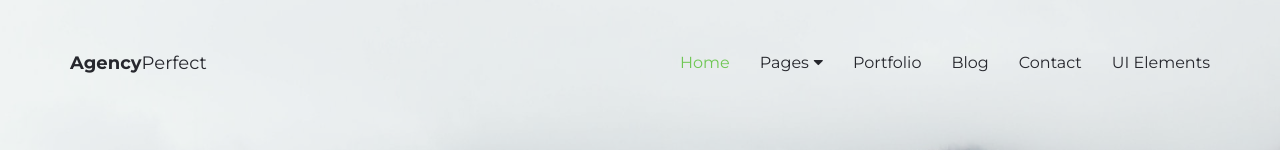
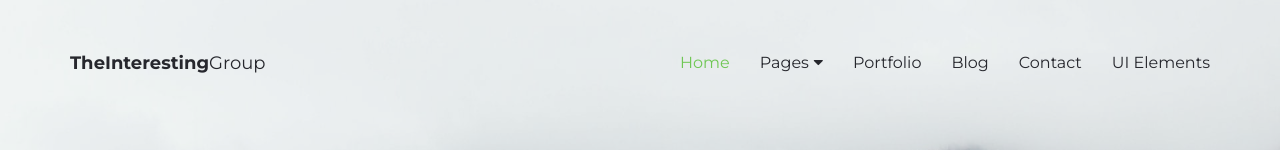
Before and after one commit to FlorenceBixby/CSS, a plain HTML site: page index.html in a window 1280 px wide. Shown: the top 150 px of the page. Drawn offline with nearby package versions, Linux system fonts and the light colour scheme.

Commit message:
Update index.html

```diff
--- a/index.html
+++ b/index.html
@@ -51,7 +51,7 @@
 
                 <div class="navbar-header">
 
-                    <a class="site-title"><span>Agency</span>Perfect</a>
+                    <a class="site-title"><span>TheInteresting</span>Group</a>
 
                 </div><!-- /.navbar-header -->
 
```
